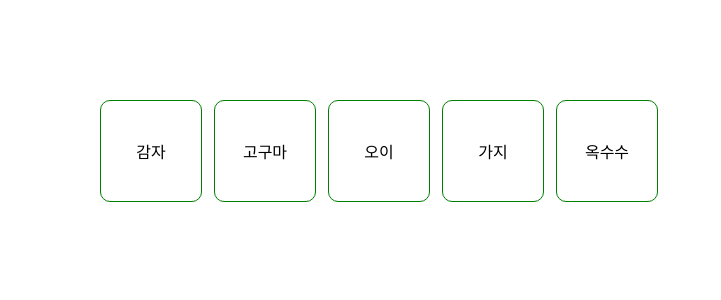
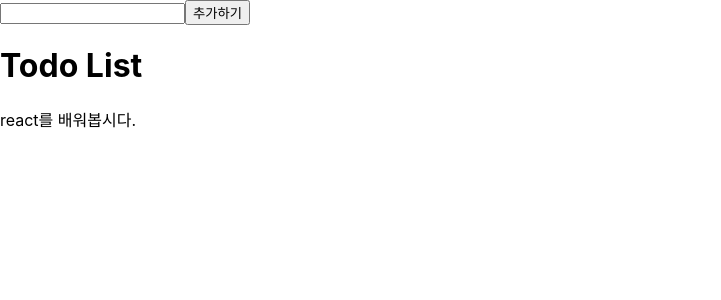
Before and after one commit to rammakasty/reacttest, a React (Create React App) app: page / in a window 1280 px wide. Shown: the top 300 px of the page, without its empty margins (0-721 px from the left). Built offline with nearby package versions, Linux system fonts and the light colour scheme.

Commit message:
feat: todolist test1

```diff
--- a/src/App.js
+++ b/src/App.js
@@ -1,31 +1,41 @@
-import React from 'react';
+import { useState } from 'react';
+import './App.css';
 
-const App = () => {
-    const style = {
-        padding: '100px',
-        display: 'flex',
-        gap: '12px',
-    };
+function App() {
+    const [title, setTitle] = useState('');
+    const [todos, setTodos] = useState([
+        {
+            id: 1,
+            title: 'react를 배워봅시다.',
+        },
+    ]);
+    return (
+        <div className="container">
+            <input
+                type="text"
+                value={title}
+                onChange={(event) => {
+                    setTitle(event.target.value);
+                }}
+            />
+            <button
+                onClick={() => {
+                    setTodos([...todos, { id: todos.length + 1, title: title }]);
+                }}
+            >
+                추가하기
+            </button>
 
-    const squareStyle = {
-        width: '100px',
-        height: '100px',
-        border: '1px solid green',
-        borderRadius: '10px',
-        display: 'flex',
-        alignItems: 'center',
-        justifyContent: 'center',
-    };
-
-    return (
-        <div style={style}>
-            <div style={squareStyle}>감자</div>
-            <div style={squareStyle}>고구마</div>
-            <div style={squareStyle}>오이</div>
-            <div style={squareStyle}>가지</div>
-            <div style={squareStyle}>옥수수</div>
+            <h1>Todo List</h1>
+            <div className="todos-container">
+                {todos.map((todo) => (
+                    <div className="todo" key={todo.id}>
+                        {todo.title}
+                    </div>
+                ))}
+            </div>
         </div>
     );
-};
+}
 
 export default App;
```
